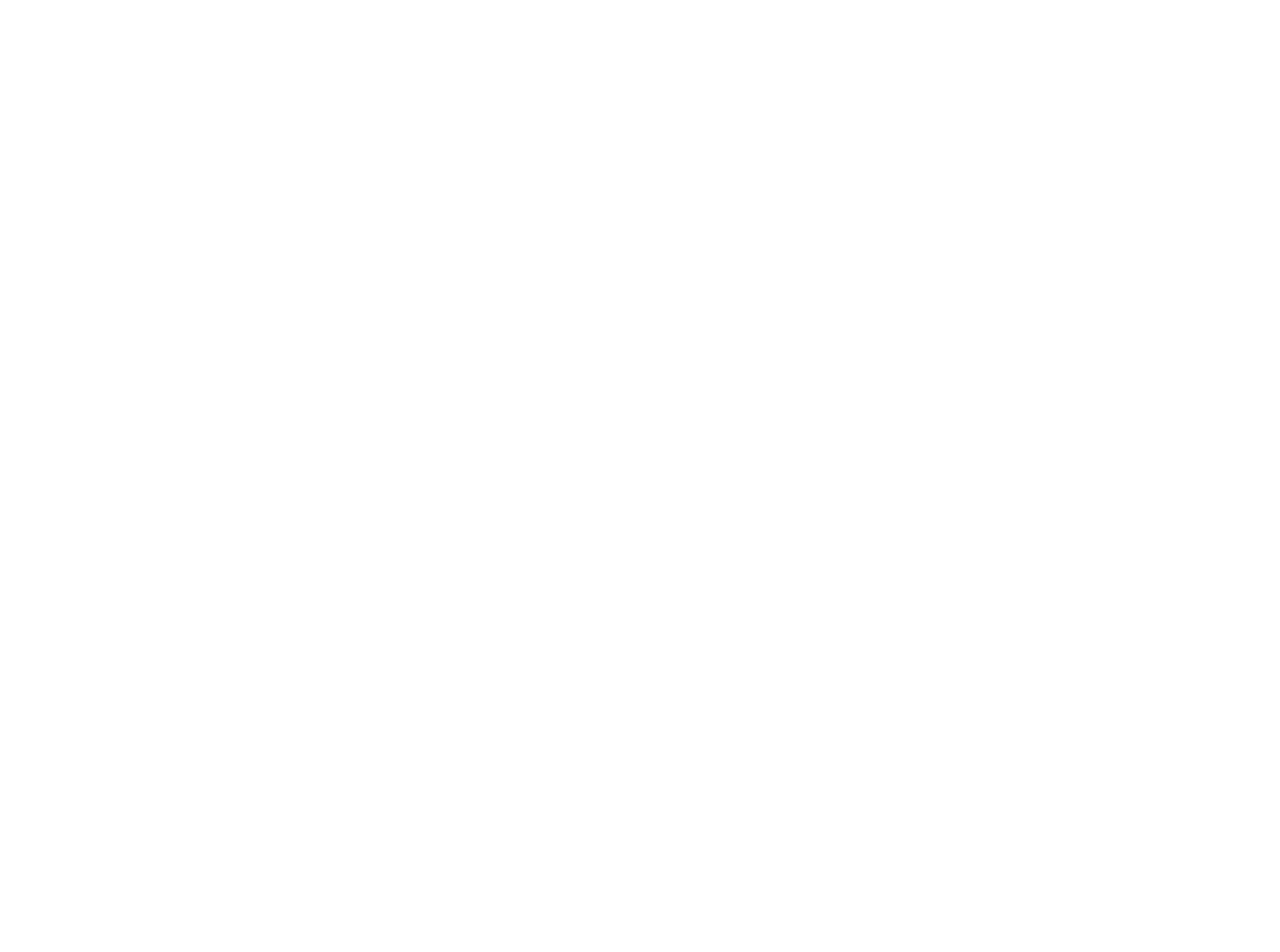
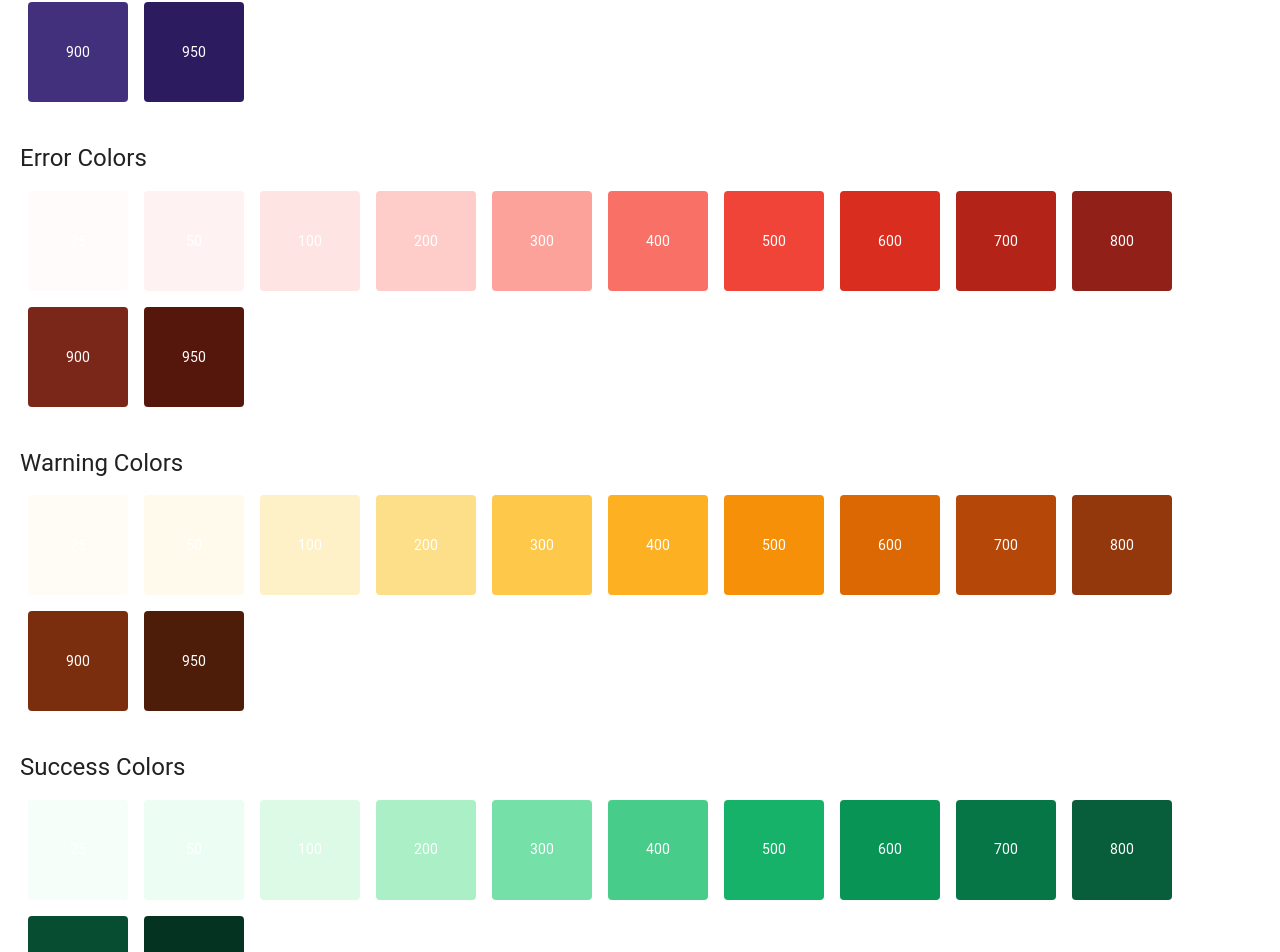
Before and after one commit to sernstberger/mui-themer, a React (Vite) app in the folder mui-themer/: page / in a window 1280 px wide. Shown: the part 236-1188 px from the top of the page. Before the commit the page ends 800 px from the top, so only its background shows below. Built offline with nearby package versions, Linux system fonts and the light colour scheme.

Commit message:
added swatches

```diff
--- a/mui-themer/src/app/app.tsx
+++ b/mui-themer/src/app/app.tsx
@@ -1,14 +1,72 @@
 import React from 'react';
 import { CssBaseline, ThemeProvider, createTheme } from '@mui/material';
-import { Button, Typography } from '@mui/material';
+import { Box, Typography } from '@mui/material';
+
+// Define the color swatches
+const primaryColors = [
+  { label: '25', color: '#FCFAFF' },
+  { label: '50', color: '#F9F5FF' },
+  { label: '100', color: '#F4EBFF' },
+  { label: '200', color: '#E9D7FE' },
+  { label: '300', color: '#D6BBFB' },
+  { label: '400', color: '#B692F6' },
+  { label: '500', color: '#9E77ED' },
+  { label: '600', color: '#7F56D9' },
+  { label: '700', color: '#6941C6' },
+  { label: '800', color: '#53389E' },
+  { label: '900', color: '#42307D' },
+  { label: '950', color: '#2C1C5F' },
+];
+
+const errorColors = [
+  { label: '25', color: '#FFFBFA' },
+  { label: '50', color: '#FEF3F2' },
+  { label: '100', color: '#FEE4E2' },
+  { label: '200', color: '#FECDCA' },
+  { label: '300', color: '#FDA29B' },
+  { label: '400', color: '#F97066' },
+  { label: '500', color: '#F04438' },
+  { label: '600', color: '#D92D20' },
+  { label: '700', color: '#B42318' },
+  { label: '800', color: '#912018' },
+  { label: '900', color: '#7A271A' },
+  { label: '950', color: '#55160C' },
+];
+
+const warningColors = [
+  { label: '25', color: '#FFFCF5' },
+  { label: '50', color: '#FFFAEB' },
+  { label: '100', color: '#FEF0C7' },
+  { label: '200', color: '#FEDF89' },
+  { label: '300', color: '#FEC84B' },
+  { label: '400', color: '#FDB022' },
+  { label: '500', color: '#F79009' },
+  { label: '600', color: '#DC6803' },
+  { label: '700', color: '#B54708' },
+  { label: '800', color: '#93370D' },
+  { label: '900', color: '#7A2E0E' },
+  { label: '950', color: '#4E1D09' },
+];
+
+const successColors = [
+  { label: '25', color: '#F6FEF9' },
+  { label: '50', color: '#ECFDF3' },
+  { label: '100', color: '#DCFAE6' },
+  { label: '200', color: '#ABEFC6' },
+  { label: '300', color: '#75E0A7' },
+  { label: '400', color: '#47CD89' },
+  { label: '500', color: '#17B26A' },
+  { label: '600', color: '#079455' },
+  { label: '700', color: '#067647' },
+  { label: '800', color: '#085D3A' },
+  { label: '900', color: '#074D31' },
+  { label: '950', color: '#053321' },
+];
 
 const theme = createTheme({
   palette: {
     primary: {
-      main: '#3f51b5',
-    },
-    secondary: {
-      main: '#f50057',
+      main: '#7F56D9',
     },
   },
   typography: {
@@ -16,25 +74,82 @@
   },
 });
 
+const ColorSwatch = ({ label, color }: { label: string; color: string }) => (
+  <Box
+    sx={{
+      backgroundColor: color,
+      width: 100,
+      height: 100,
+      margin: 1,
+      display: 'flex',
+      alignItems: 'center',
+      justifyContent: 'center',
+      borderRadius: 1,
+    }}
+  >
+    <Typography variant="body2" color="#fff">
+      {label}
+    </Typography>
+  </Box>
+);
+
 const App: React.FC = () => {
   return (
     <ThemeProvider theme={theme}>
       <CssBaseline />
-      <div style={{ padding: '20px' }}>
+      <Box sx={{ padding: '20px' }}>
         <Typography variant="h4" gutterBottom>
-          Welcome to MUI Themer!
+          MUI Themer - Color Swatches
         </Typography>
-        <Button variant="contained" color="primary">
-          Primary Button
-        </Button>
-        <Button
-          variant="outlined"
-          color="secondary"
-          style={{ marginLeft: '10px' }}
-        >
-          Secondary Button
-        </Button>
-      </div>
+        <Typography variant="h5" gutterBottom>
+          Primary Colors
+        </Typography>
+        <Box display="flex" flexWrap="wrap">
+          {primaryColors.map((swatch) => (
+            <ColorSwatch
+              key={swatch.label}
+              label={swatch.label}
+              color={swatch.color}
+            />
+          ))}
+        </Box>
+        <Typography variant="h5" gutterBottom sx={{ marginTop: 4 }}>
+          Error Colors
+        </Typography>
+        <Box display="flex" flexWrap="wrap">
+          {errorColors.map((swatch) => (
+            <ColorSwatch
+              key={swatch.label}
+              label={swatch.label}
+              color={swatch.color}
+            />
+          ))}
+        </Box>
+        <Typography variant="h5" gutterBottom sx={{ marginTop: 4 }}>
+          Warning Colors
+        </Typography>
+        <Box display="flex" flexWrap="wrap">
+          {warningColors.map((swatch) => (
+            <ColorSwatch
+              key={swatch.label}
+              label={swatch.label}
+              color={swatch.color}
+            />
+          ))}
+        </Box>
+        <Typography variant="h5" gutterBottom sx={{ marginTop: 4 }}>
+          Success Colors
+        </Typography>
+        <Box display="flex" flexWrap="wrap">
+          {successColors.map((swatch) => (
+            <ColorSwatch
+              key={swatch.label}
+              label={swatch.label}
+              color={swatch.color}
+            />
+          ))}
+        </Box>
+      </Box>
     </ThemeProvider>
   );
 };
```
